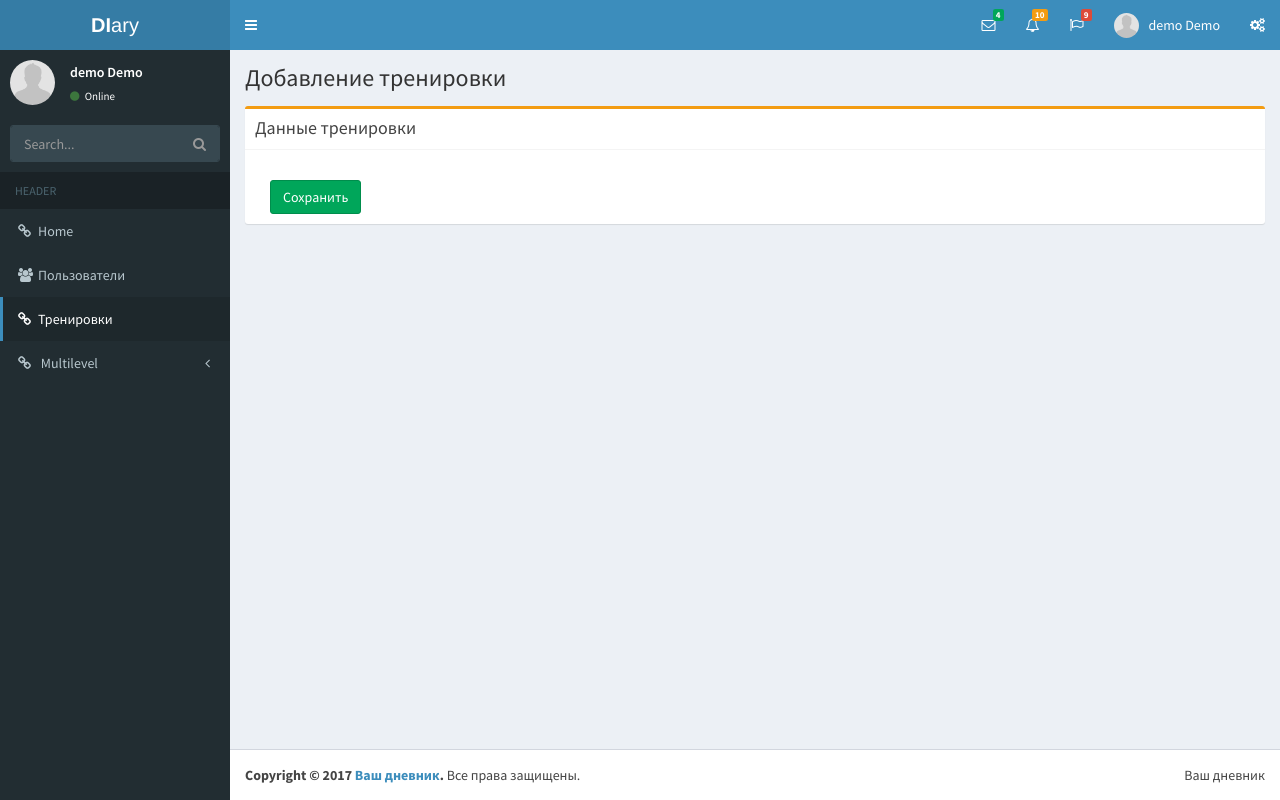
After one commit to miholeus/diary, a Django app: page /trainings/add in a window 1280 px wide; the page is wider, and only the part inside the window is pictured. The commit adds this page. Run offline with Django 3.2, Linux system fonts and the light colour scheme; a user stored in the database is signed in; parts of the project's set-up code (start-up, migrations or seed data) failed here and were passed over; some libraries are stand-ins or nearby versions.

Commit message:
traing add url

```diff
--- a/core/forms.py
+++ b/core/forms.py
@@ -56,3 +56,16 @@ class NewUserForm(UserForm):
 
         if password != confirm:
             raise ValidationError('Пароли не совпадают')
+
+
+class NewTrainingForm(forms.ModelForm):
+    """
+    Training form
+    """
+    name = forms.CharField(required=True, label='Название')
+
+    class Meta:
+        model = User
+        fields = (
+            'username',
+        )
--- /dev/null
+++ b/core/templates/core/trainings/add.html
@@ -0,0 +1,46 @@
+{% extends "base.html" %}
+
+{% load staticfiles i18n %}
+
+{% block content-header %}
+    <h1>
+        Добавление тренировки
+    </h1>
+{% endblock %}
+
+{% block css %}
+    <link href="{% static 'system/plugins/datepicker/datepicker3.css' %}" rel="stylesheet">
+{% endblock %}
+
+{% block content %}
+
+    <div class="row">
+        <div class="col-lg-12">
+            <div class="box box-warning">
+                <div class="box-header with-border">
+                    <h3 class="box-title">Данные тренировки</h3>
+                </div>
+                <!-- /.box-header -->
+                <div class="box-body">
+                    <form role="form" method="post" enctype="multipart/form-data">{% csrf_token %}
+                        <div class="nav-tabs-custom">
+
+                        </div>
+                        <div class="form-group form_bottom_btn">
+                            <div class="col-sm-2">
+                                <button type="submit" class="btn btn-success">Сохранить</button>
+                            </div>
+                            {% if form.errors %}
+                                <div class="has-error">
+                                    <label class="control-label">На форме имеются некорректно заполненные поля!</label>
+                                </div>
+                            {% endif %}
+                        </div>
+                    </form>
+                </div>
+                <!-- /.box-body -->
+            </div>
+        </div>
+    </div>
+
+{% endblock content %}
--- a/core/templates/core/trainings/index.html
+++ b/core/templates/core/trainings/index.html
@@ -12,7 +12,7 @@
 
     <div class="row">
         <div class="col-lg-12">
-            <button type="button" class="btn btn-info"><a href="#"><i class="fa fa-align-left"></i></a></button>
+            <button type="button" class="btn btn-info"><a href="{% url "core:trainings.add" %}"><i class="fa fa-align-left"></i></a></button>
             <div class="box">
                 <div class="box-header">
                     <h3 class="box-title">Тренировки</h3>
--- a/core/urls.py
+++ b/core/urls.py
@@ -19,4 +19,5 @@ urlpatterns = [
     url(r'^users/delete/(?P<id>\d+)/$', views.RemoveUserView.as_view(), name='users.delete'),
     url(r'^users/profile/(?P<id>\d+)/$', views.UserProfileView.as_view(), name='users.profile'),
     url(r'^trainings/$', views.TrainingsListView.as_view(), name='trainings'),
+    url(r'^trainings/add$', views.TrainingsNewView.as_view(), name='trainings.add'),
 ]
--- a/core/views.py
+++ b/core/views.py
@@ -479,3 +479,30 @@ class TrainingsListView(BaseTemplateView):
                 'max': page_count-1
             }
         )
+
+
+class TrainingsNewView(BaseTemplateView):
+    """
+    Создание нового пользователя
+    """
+    template_name = 'core/trainings/add.html'
+
+    def get(self, request, *args, **kwargs):
+        form = core_forms.NewTrainingForm()
+        return render(request, self.template_name, {
+            'form': form
+        })
+
+    def post(self, request, *args, **kwargs):
+        post = request.POST
+        form = core_forms.NewTrainingForm(post)
+
+        if not form.is_valid():
+            return self.render_to_response({
+                'form': form
+            })
+
+        training = form.save(commit=False)
+        training.save()
+
+        return self.redirect('core:trainings')
```
